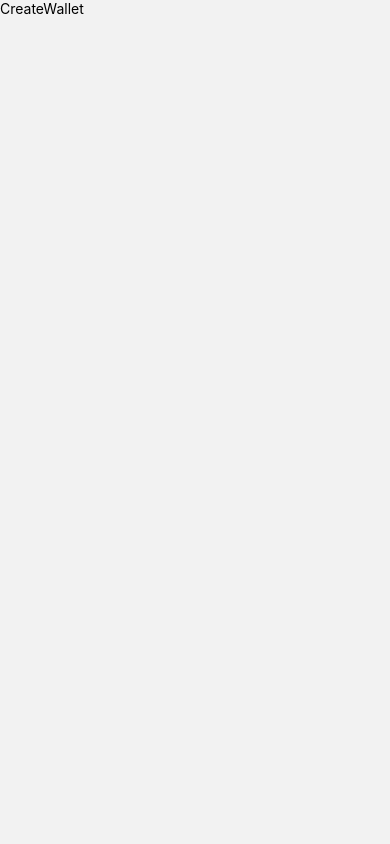
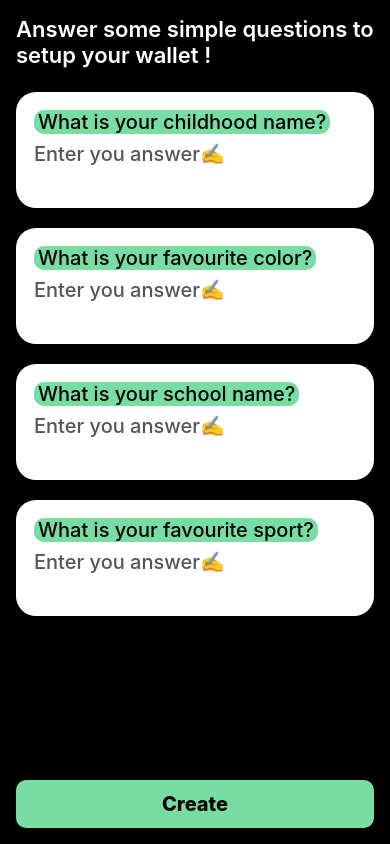
Before and after one commit to umangp31/Simpo, a React Native app: screen /CreateWallet in a window 390 px wide. Built offline with nearby package versions, Linux system fonts and the light colour scheme.

Commit message:
fea: create wallet basic design

```diff
--- /dev/null
+++ b/Constants/colors.ts
@@ -0,0 +1,5 @@
+export default class Colors {
+  static background = "#000000";
+  static foreground = "#ffffff";
+  static mintGreen = "#77dda3";
+}
--- a/navigation/StackNavigation.tsx
+++ b/navigation/StackNavigation.tsx
@@ -1,10 +1,10 @@
-import {createNativeStackNavigator} from '@react-navigation/native-stack';
-import React from 'react';
-import {RootStackParamList} from '../types/navigation';
-import BottomTabNavigator from './BottomTabNavigation';
-import Login from '../screens/Login';
-import CreateWallet from '../screens/CreateWallet';
-import ImportWallet from '../screens/ImportWallet';
+import { createNativeStackNavigator } from "@react-navigation/native-stack";
+import React from "react";
+import { RootStackParamList } from "../types/navigation";
+import BottomTabNavigator from "./BottomTabNavigation";
+import Login from "../screens/Login";
+import CreateWallet from "../screens/CreateWallet";
+import ImportWallet from "../screens/ImportWallet";
 
 const Stack = createNativeStackNavigator<RootStackParamList>();
 export default function StackNavigation() {
@@ -12,16 +12,17 @@ export default function StackNavigation() {
     <Stack.Navigator
       screenOptions={{
         headerStyle: {
-          backgroundColor: 'black',
+          backgroundColor: "black",
         },
       }}
-      initialRouteName={'Login'}>
+      initialRouteName={"CreateWallet"}
+    >
       <Stack.Screen
         name="Root"
         component={BottomTabNavigator}
         options={{
           headerShown: false,
-          animation: 'default',
+          animation: "default",
           gestureEnabled: false,
         }}
       />
@@ -30,7 +31,7 @@ export default function StackNavigation() {
         component={Login}
         options={{
           headerShown: false,
-          animation: 'default',
+          animation: "default",
           gestureEnabled: false,
         }}
       />
@@ -39,7 +40,7 @@ export default function StackNavigation() {
         component={CreateWallet}
         options={{
           headerShown: false,
-          animation: 'default',
+          animation: "default",
           gestureEnabled: false,
         }}
       />
@@ -48,7 +49,7 @@ export default function StackNavigation() {
         component={ImportWallet}
         options={{
           headerShown: false,
-          animation: 'default',
+          animation: "default",
           gestureEnabled: false,
         }}
       />
--- a/screens/CreateWallet.tsx
+++ b/screens/CreateWallet.tsx
@@ -1,14 +1,157 @@
-import {StyleSheet, Text, View} from 'react-native';
-import React from 'react';
+import {
+  Button,
+  FlatList,
+  Pressable,
+  StatusBar,
+  StyleSheet,
+  Text,
+  TextInput,
+  View,
+} from "react-native";
+import React from "react";
+import { SafeAreaView } from "react-native-safe-area-context";
+import Colors from "../Constants/colors";
+
+export type Answer = {
+  first: string;
+  second: string;
+  third: string;
+  fourth: string;
+};
+
+export type Question = {
+  text: string;
+  onChange: (text: string) => void;
+  value: string;
+};
 
 const CreateWallet = () => {
+  const [answer, setAnswer] = React.useState<Answer>({
+    first: "",
+    second: "",
+    third: "",
+    fourth: "",
+  });
+  const Questions: Question[] = [
+    {
+      text: "What is your childhood name?",
+      onChange: (text: string) => {
+        setAnswer({ ...answer, first: text });
+      },
+      value: answer.first,
+    },
+    {
+      text: "What is your favourite color?",
+      onChange: (text: string) => {
+        setAnswer({ ...answer, second: text });
+      },
+      value: answer.second,
+    },
+    {
+      text: "What is your school name?",
+      onChange: (text: string) => {
+        setAnswer({ ...answer, third: text });
+      },
+      value: answer.third,
+    },
+    {
+      text: "What is your favourite sport?",
+      onChange: (text: string) => {
+        setAnswer({ ...answer, fourth: text });
+      },
+      value: answer.fourth,
+    },
+  ];
+
+  const renderQuestions = ({ item }: { item: Question }) => {
+    return (
+      <View style={styles.questionContainer}>
+        <Text style={styles.questionText}>{item.text}</Text>
+        <TextInput
+          style={styles.input}
+          placeholder="Enter you answer✍️"
+          placeholderTextColor="#555555"
+          keyboardType="default"
+          value={item.value}
+          onChangeText={item.onChange}
+          multiline={true}
+        />
+      </View>
+    );
+  };
   return (
-    <View>
-      <Text>CreateWallet</Text>
-    </View>
+    <SafeAreaView style={styles.createContainer}>
+      <StatusBar />
+      <Text style={styles.headerText}>
+        Answer some simple questions to setup your wallet !
+      </Text>
+
+      <FlatList
+        data={Questions}
+        renderItem={renderQuestions}
+        style={styles.questionsContainer}
+      />
+      <Pressable
+        style={styles.createButton}
+        onPress={async () => {
+          console.log(answer);
+        }}
+      >
+        <Text style={styles.createText}>Create</Text>
+      </Pressable>
+    </SafeAreaView>
   );
 };
 
 export default CreateWallet;
 
-const styles = StyleSheet.create({});
+const styles = StyleSheet.create({
+  createContainer: {
+    backgroundColor: Colors.background,
+    flex: 1,
+    padding: 16,
+  },
+  headerText: {
+    color: Colors.foreground,
+    fontSize: 22,
+    fontWeight: "600",
+    // textAlign: "center",
+  },
+  questionsContainer: {
+    marginTop: 24,
+    flexDirection: "column",
+  },
+  questionContainer: {
+    backgroundColor: Colors.foreground,
+    padding: 18,
+    borderRadius: 20,
+    marginBottom: 20,
+  },
+  questionText: {
+    fontSize: 20,
+    color: Colors.background,
+    fontWeight: "500",
+    backgroundColor: Colors.mintGreen,
+    borderRadius: 10,
+    paddingHorizontal: 4,
+    alignSelf: "flex-start",
+  },
+  input: {
+    color: Colors.background,
+    marginTop: 8,
+    fontSize: 20,
+    fontWeight: "500",
+  },
+  createButton: {
+    backgroundColor: Colors.mintGreen,
+    borderRadius: 10,
+    paddingVertical: 12,
+    justifyContent: "center",
+    alignItems: "center",
+  },
+  createText: {
+    color: Colors.background,
+    fontSize: 20,
+    fontWeight: "800",
+  },
+});
```
